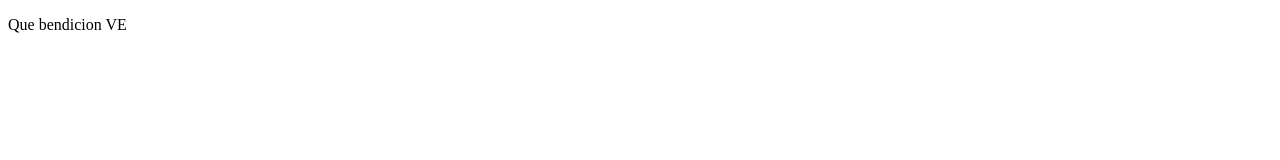
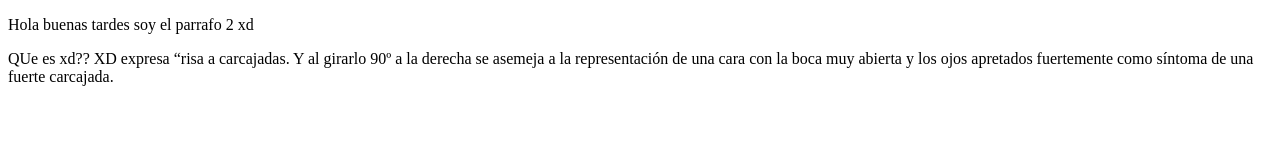
Before and after one commit to Jhonzzz/ProyectoA, a plain HTML site: page index.html in a window 1280 px wide. Drawn offline with Linux system fonts and the light colour scheme.

Commit message:
El del parrafo largo

```diff
--- a/index.html
+++ b/index.html
@@ -4,10 +4,11 @@
     <meta charset="UTF-8">
     <meta http-equiv="X-UA-Compatible" content="IE=edge">
     <meta name="viewport" content="width=device-width, initial-scale=1.0">
-    <title>Document</title>
+    <title>Que Bendicion</title>
 </head>
 <body>
-    <p>Que bendicion VE</p>
+    <p>Hola buenas tardes soy el parrafo 2 xd</p>
+    <p>QUe es xd?? XD expresa “risa a carcajadas. Y al girarlo 90º a la derecha se asemeja a la representación de una cara con la boca muy abierta y los ojos apretados fuertemente como síntoma de una fuerte carcajada.</p>
 
 </body>
 </html>
```
